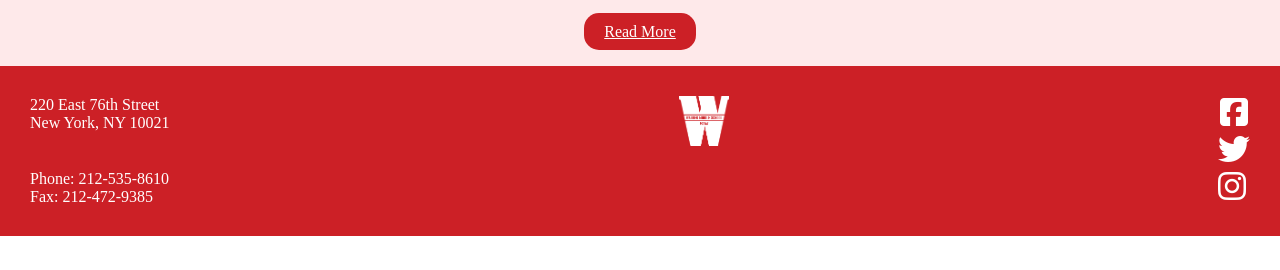
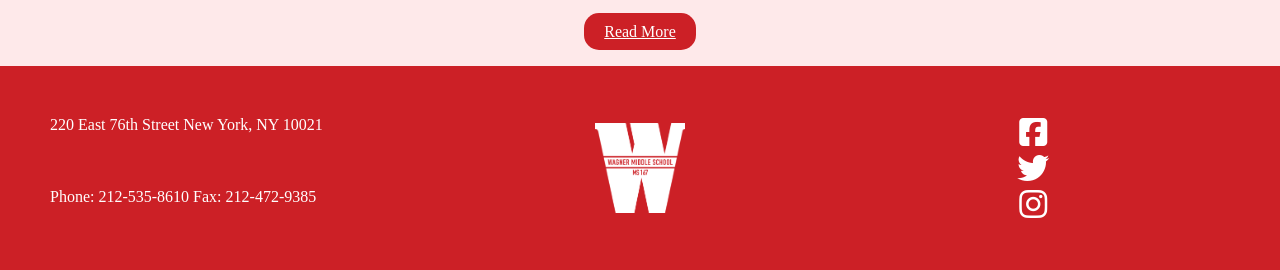
Before and after one commit to byip4f/wagner167, a website: page deploy/index.html in a window 1280 px wide. Shown: the part 4795-5065 px from the top of the page. Before the commit the page ends 5031 px from the top, so only its background shows below. Drawn offline with nearby package versions, Linux system fonts and the light colour scheme.

Commit message:
footer grid&styling

```diff
--- a/deploy/index.html
+++ b/deploy/index.html
@@ -214,7 +214,13 @@
 																					</section>
 			<footer class="footer">
 																								    <section>
+
+
 																								        <ul>
+																								            <li class="logo">
+																								                <img src="/deploy/images/logo.png"
+																								                   width = "90" height = "90" alt="logo image">
+																								            </li>
 																								            <li class="address1">
 																								                <p> 220 East 76th Street
 																								                    New York, NY 10021
@@ -227,10 +233,6 @@
 																								                <p> Phone: 212-535-8610
 																								                    Fax: 212-472-9385
 																								                </p>
-																								            </li>
-
-																								            <li class="logo">
-																								                <img src="/deploy/images/logo.png" width=50px height=50px>
 																								            </li>
 
 																								            <li class="fb">
--- a/dev/scss/base/_base.scss
+++ b/dev/scss/base/_base.scss
@@ -324,48 +324,60 @@ main {
 .footer {
 	grid-area: footer;
 	background-color: $wagnerRed;
+	padding: 50px;
+
+	.logo {
+		display: grid;
+		justify-content: center;
+	}
 
 	ul {
+		color: white;
 		display: grid;
-		grid-template-columns: 160px 1fr auto;
-		grid-template-rows: repeat(3,1fr);
+		grid-template-columns: repeat(3,1fr);
+		grid-template-rows: 1fr 40px 1fr;
 		grid-template-areas:
-			"a b c"
-			"d b e"
-			"f b g";
-		padding: 30px;
-		color: white;
+	 		"a g d"
+	 		"b g e"
+	 		"c g f";
 
 		.address1 {
 	 		grid-area: a;
 	 	}
 
 	 	br {
-			grid-area: d;
+	 		grid-area: b;
 	 	}
 
 	 	.address2 {
-			grid-area: f;
-		}
-
-		.logo {
-			grid-area: b;
-			display: grid;
-			justify-content: center;
+	 		grid-area: c;
 	 	}
 
 	 	.fb {
-			grid-area: c;
+	 		grid-area: d;
 			 display: grid;
-			justify-content: center;
+			 align-items: center;
+			 justify-items: center;
 	 	}
 
 		.tw {
 			grid-area: e;
+			display: grid;
+			align-items: center;
+			justify-items: center;
 		}
 
 		.ig {
+			grid-area: f;
+			display: grid;
+			align-items: center;
+			justify-items: center;
+		 }
+
+		 .logo {
 			 grid-area: g;
+			 display: grid;
+			 align-items: center;
 		 }
 	}
 }
--- a/dev/scss/styles.scss
+++ b/dev/scss/styles.scss
@@ -9,9 +9,8 @@
 @import "base/_base";
 @import "base/_typography";
 
-@import "layout/footer";
-
 @import "content/_header";
 @import "content/_hero";
 @import "content/_events";
 @import "content/resources";
+@import "content/footer";
```
Also changed, not shown: deploy/css/styles.css, deploy/images/logo.svg (added), 2 other files. Lines whose indentation alone changed are shown as unchanged.
